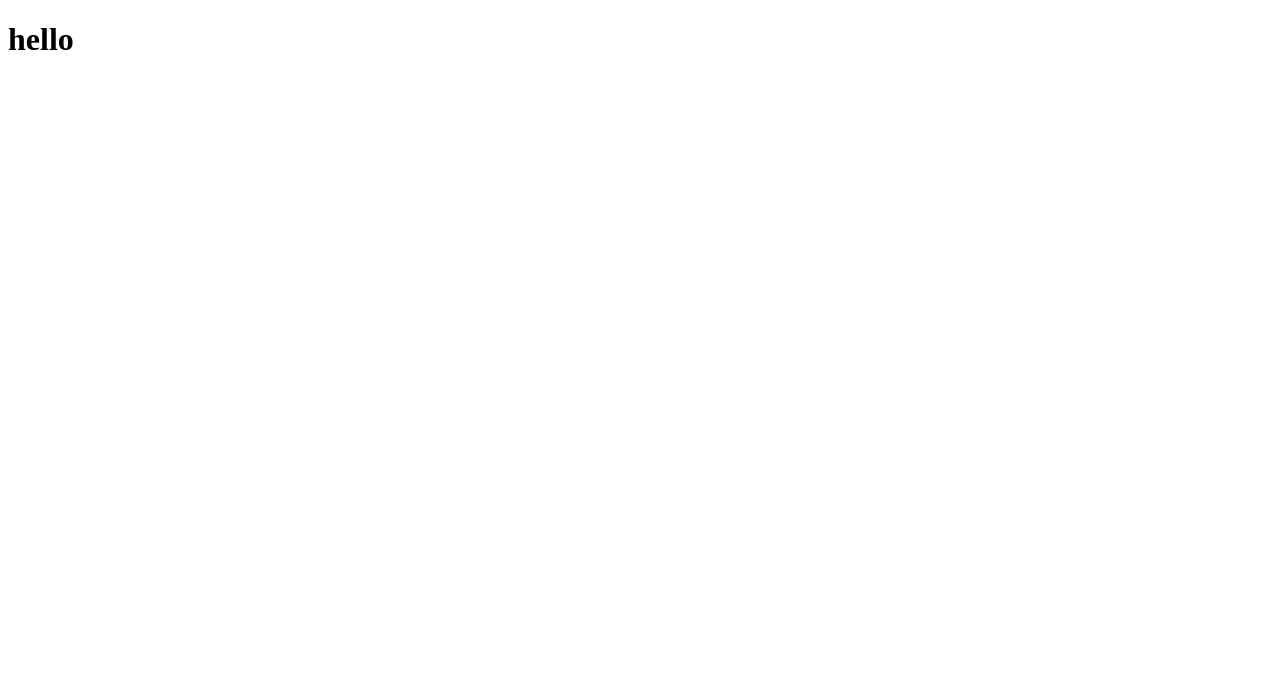
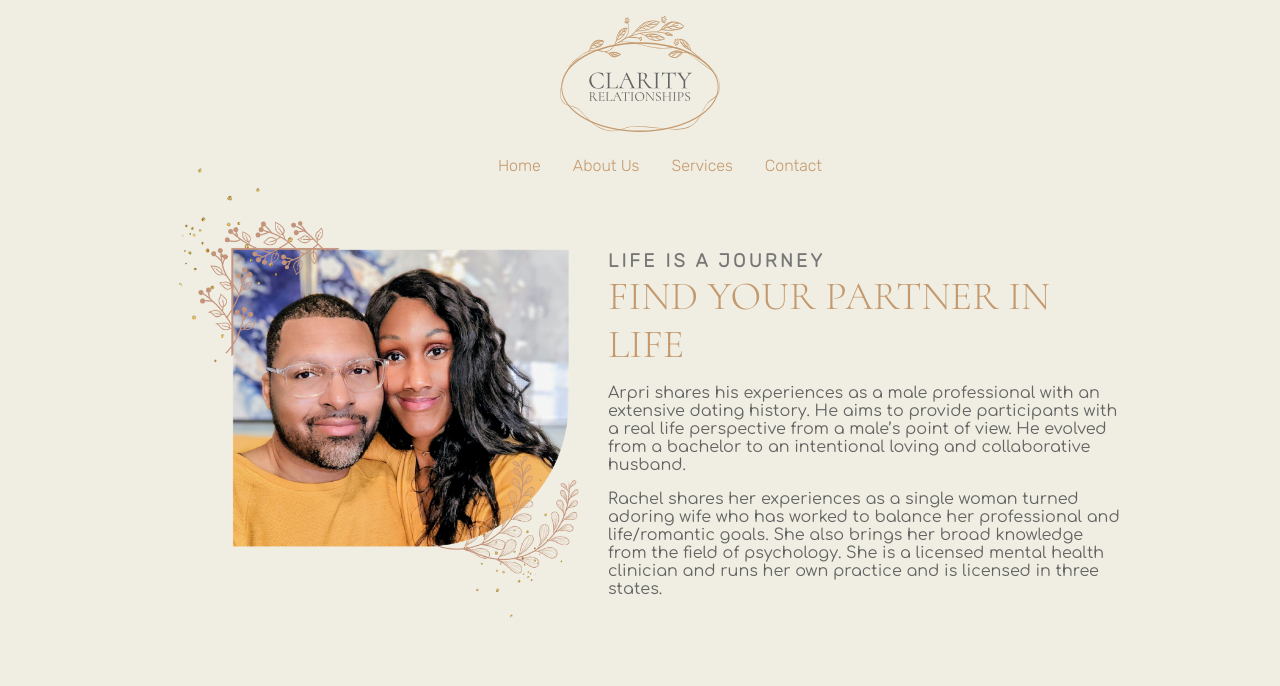
Before and after one commit to wo1vin/clarityrel, a website: page public/index.html in a window 1280 px wide. Drawn offline with nearby package versions, Linux system fonts and the light colour scheme.

Commit message:
began styling

```diff
--- a/public/index.html
+++ b/public/index.html
@@ -4,8 +4,41 @@
     <meta charset="UTF-8">
     <meta name="viewport" content="width=device-width, initial-scale=1.0">
     <title>Clarity Relationships</title>
+    <script src="https://js.stripe.com/v3/"></script>
+    <script src="checkout.js" defer></script>
+    <link href="styling/style.css" rel="stylesheet" type="text/css">
+    <link href="https://fonts.googleapis.com/css2?family=Rubik:wght@300&display=swap" rel="stylesheet">
+    <link href="https://fonts.googleapis.com/css2?family=Cormorant+Garamond:wght@300;400;500;600;700&display=swap" rel="stylesheet">
+    <link href="https://fonts.googleapis.com/css2?family=Comfortaa:wght@300;400;500;600;700&family=Cormorant+Garamond:wght@300;400;500;600;700&display=swap" rel="stylesheet">
 </head>
 <body>
-    <h1>hello</h1>
+    <header>
+        <nav>
+            <img id="logo" src="styling/logo.svg" />
+            <ul>
+                <li><a href="#intro">Home</a></li>
+                <li><a href="#about">About Us</a></li>
+                <li><a href="#about">Services</a></li>
+                <li><a href="#about">Contact</a></li>
+            </ul>
+        </nav>
+    </header>
+    <main>
+        <section id="intro">
+            <div class="intro-img">
+                <img class="photo" src="styling/intro-img.png">
+            </div>
+            <section class="half">
+                <h3>Life is a journey</h3>
+                <h1>Find your partner in life</h1>
+                <p>Arpri shares his experiences as a male professional with an extensive dating history. He aims to provide participants with a real life perspective from a male’s point of view. He evolved from a bachelor to an intentional loving and collaborative husband.</p>
+                <p>Rachel shares her experiences as a single woman turned adoring wife who has worked to balance her professional and life/romantic goals. She also brings her broad knowledge from the field of psychology. She is a licensed mental health clinician and runs her own practice and is licensed in three states.</p>
+            </section>
+        </section>
+    </main>
+    <!-- Display a payment form -->
+    <div id="checkout">
+        <!-- Checkout will insert the payment form here -->
+    </div>
 </body>
 </html>
--- /dev/null
+++ b/public/styling/style.css
@@ -0,0 +1,79 @@
+/*
+TEXT
+BODY
+HEADER
+MAIN
+FOOTER
+*/
+
+/* TEXT */
+h1{
+    font-family: 'Cormorant Garamond', serif;
+    font-size: 2.5rem;
+    text-transform: uppercase;
+    font-weight: 300;
+    margin: 0;
+    color: rgb(196, 153, 110);
+}
+h3{
+    font-family: 'Rubik', sans-serif;
+    text-transform: uppercase;
+    letter-spacing: .2rem;
+    color: rgb(119, 119, 119);
+    margin-bottom: 0;
+}
+p{
+    color: rgb(100, 100, 100);
+    font-family: 'Comfortaa', sans-serif;
+}
+a{
+    font-family: 'Rubik', sans-serif;
+    text-decoration: none;
+    color: rgb(196, 153, 110);
+}
+
+/* BODY */
+body{
+    margin: 0;
+    background-color: rgb(240, 238, 226);
+}
+
+/* HEADER */
+nav{
+    padding: 1rem 2rem 0 2rem;
+    display: flex;
+    flex-direction: column;
+    align-items: center;
+}
+#logo{
+    width: 10rem;
+}
+ul{
+    height: min-content;
+    list-style: none;
+    display: inline-flex;
+}
+li, a{
+    padding: .5rem;
+    border-radius: 1rem;
+}
+li:hover, a:hover{
+    background-color: rgb(255, 241, 223);
+}
+
+/* MAIN */
+#intro{
+   display: flex;
+   justify-content: center;
+}
+.intro-img{
+    margin-right: -2rem;
+}
+.photo{
+    margin-top: -6rem;
+    width: 30rem;
+}
+.half{
+    width: 40%;
+    padding-top: 2rem;
+}
```
Also changed, not shown: public/styling/intro-img.png (added), public/styling/logo.svg (added), 1 other file.
